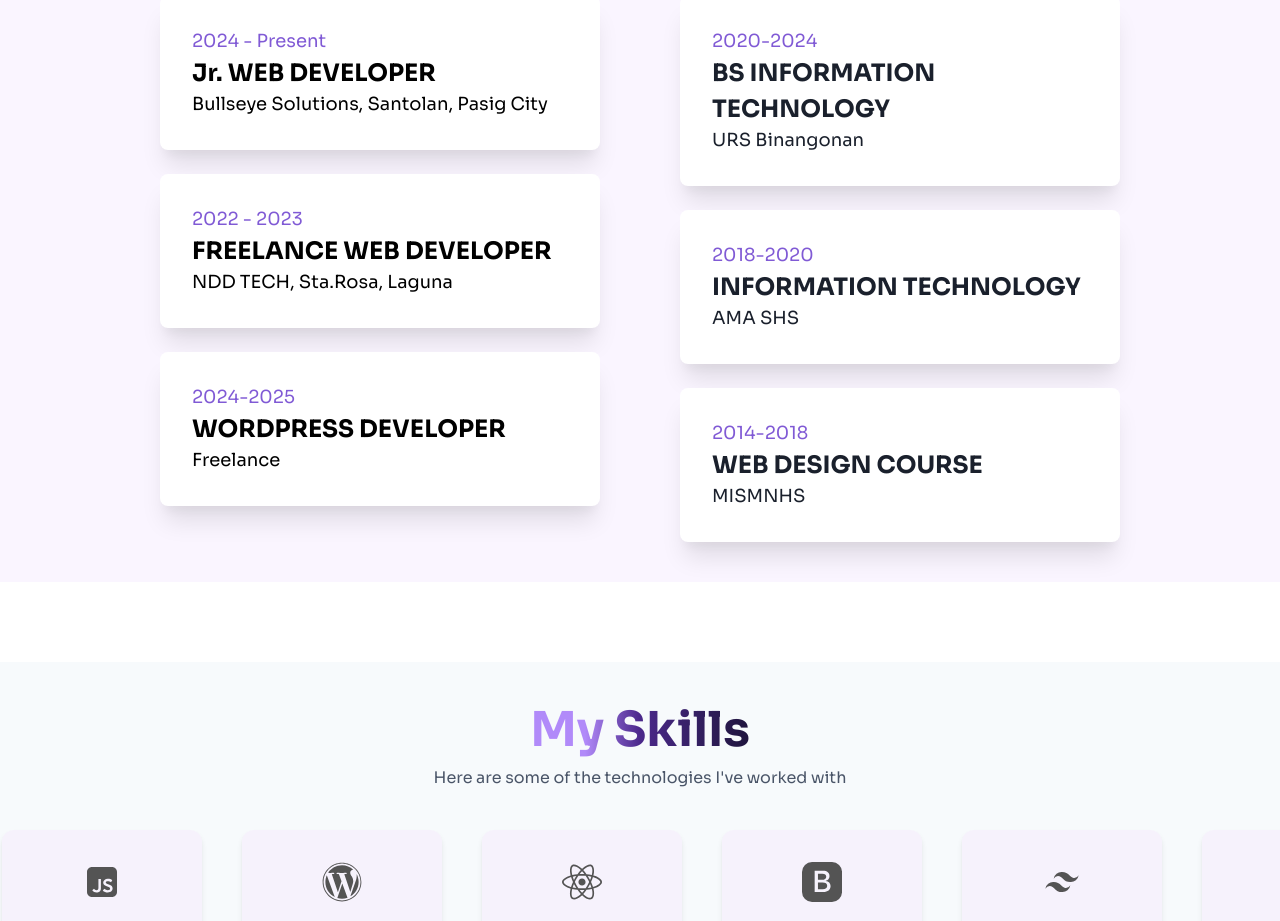
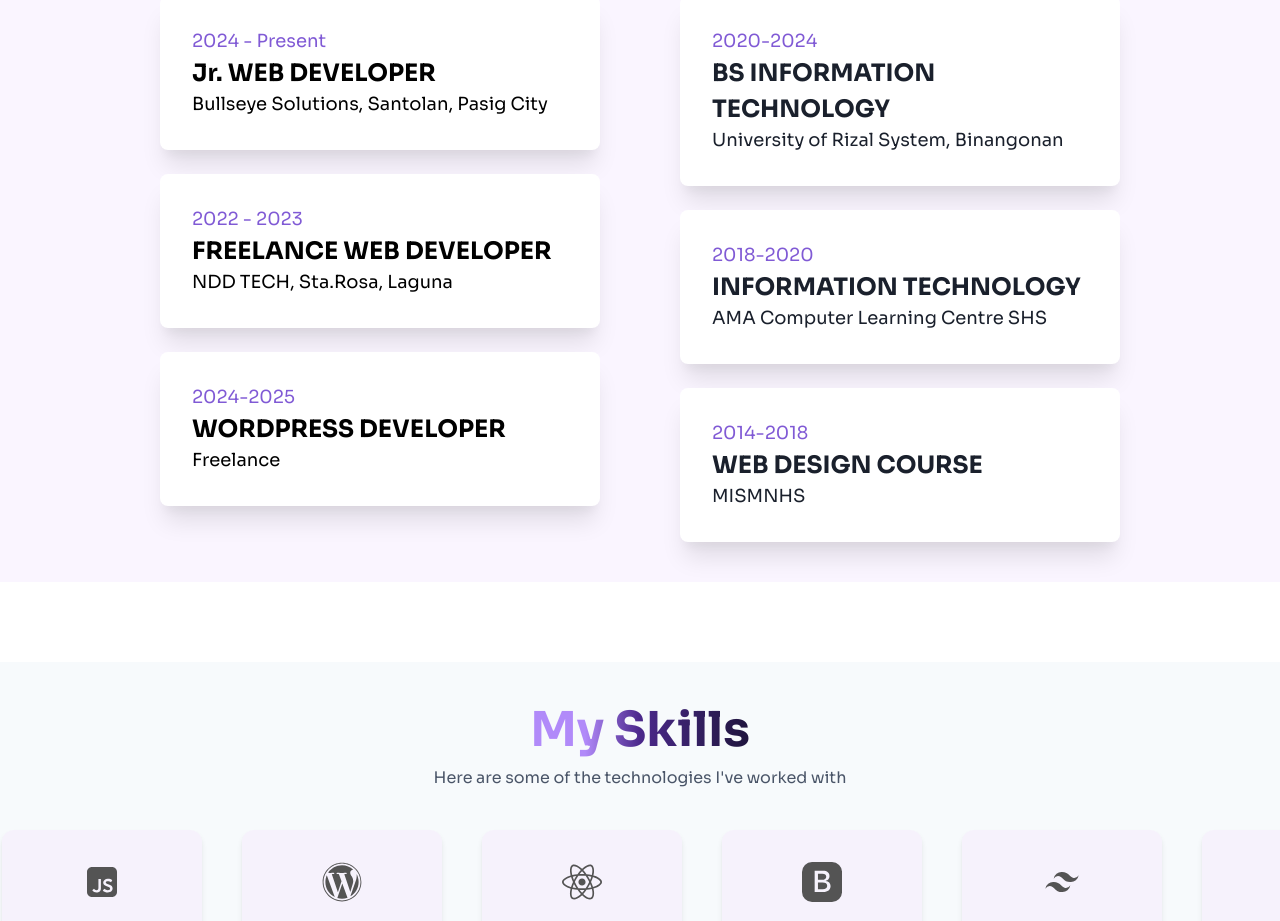
Before and after one commit to Markjonel02/Portfolio, a React (Vite) app: page / in a window 1280 px wide. Shown: the part 3520-4441 px from the top of the page. Built offline with nearby package versions, Linux system fonts and the light colour scheme.

Commit message:
modify contact form and resumepage

```diff
--- a/src/components/ContactForm.jsx
+++ b/src/components/ContactForm.jsx
@@ -55,6 +55,8 @@ const ContactForm = () => {
     }
 
     setIsSubmitted(true);
+    await new Promise((resolve) => setTimeout(resolve, 2000));
+    setIsSubmitted(false);
     const sid = import.meta.env.VITE_SERVICE_ID;
     const tid = import.meta.env.VITE_TEMPLATE_ID;
     const pid = import.meta.env.VITE_PUBLIC_ID;
@@ -72,7 +74,10 @@ const ContactForm = () => {
 
     try {
       await emailjs.send(sid, tid, emailParams, pid);
-      setStatus("Your message has been sent successfully!");
+      setTimeout(
+        () => setStatus("Your message has been sent successfully!"),
+        1000
+      );
       setFormData({
         firstName: "",
         lastName: "",
@@ -266,6 +271,7 @@ const ContactForm = () => {
               borderRadius="full"
               px={[4, 4, 10]}
               py={[4, 4, 8]}
+              isDisabled={isSubmitted}
               transition="background 0.8s ease"
               _hover={{
                 bgGradient: "linear(to-l, #824cedff, #311961ff)",
--- a/src/components/Resume.jsx
+++ b/src/components/Resume.jsx
@@ -103,12 +103,12 @@ const Resume = () => {
             {
               date: "2020-2024",
               title: "BS INFORMATION TECHNOLOGY",
-              place: "URS Binangonan",
+              place: "University of Rizal System, Binangonan",
             },
             {
               date: "2018-2020",
               title: "INFORMATION TECHNOLOGY",
-              place: "AMA SHS",
+              place: "AMA Computer Learning Centre SHS",
             },
             {
               date: "2014-2018",
```
